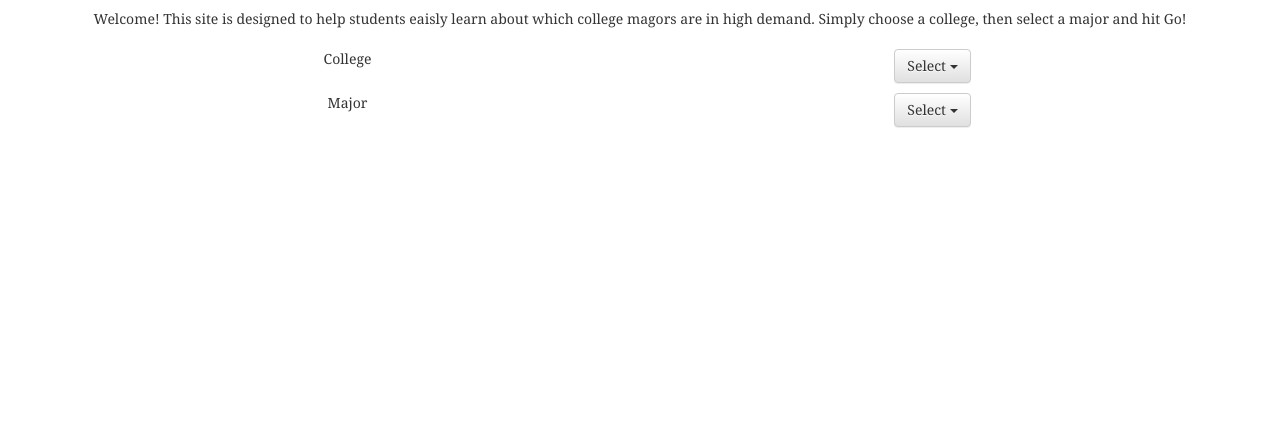
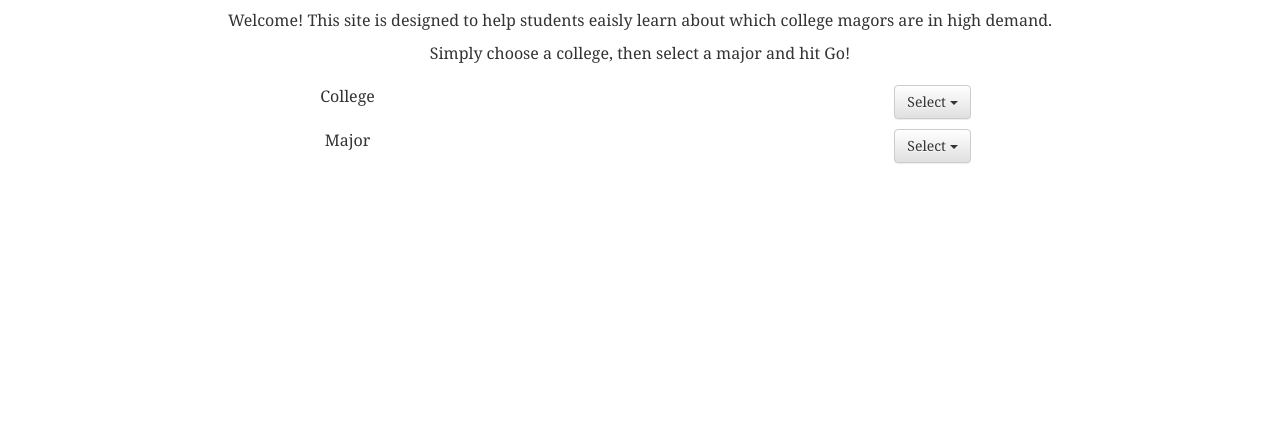
Before and after one commit to TaylorJesse/CSCI3308CollegeCrusaders, a PHP site: page / in a window 1280 px wide. Shown: the part 373-800 px from the top of the page. Run offline with PHP 8.4, Linux system fonts and the light colour scheme.

Commit message:
added logo, edited font sizes

```diff
--- a/app/index.html
+++ b/app/index.html
@@ -45,7 +45,10 @@
   <div class="container">
     <div class="row">
       <p>
-        Welcome! This site is designed to help students eaisly learn about which college magors are in high demand. Simply choose a college, then select a major and hit Go!
+        Welcome! This site is designed to help students eaisly learn about which college magors are in high demand.
+      </p>
+      <p>
+	Simply choose a college, then select a major and hit Go!
       </p>
     </div>
     <div class="row">
--- a/app/styles/main.css
+++ b/app/styles/main.css
@@ -24,6 +24,7 @@ nav{
 .container{
   font-family: georgia;
   text-align: center;
+  font-size: 16px
 }
 
 .row{
```
Also changed, not shown: app/logo.png (added), 1 other file.
